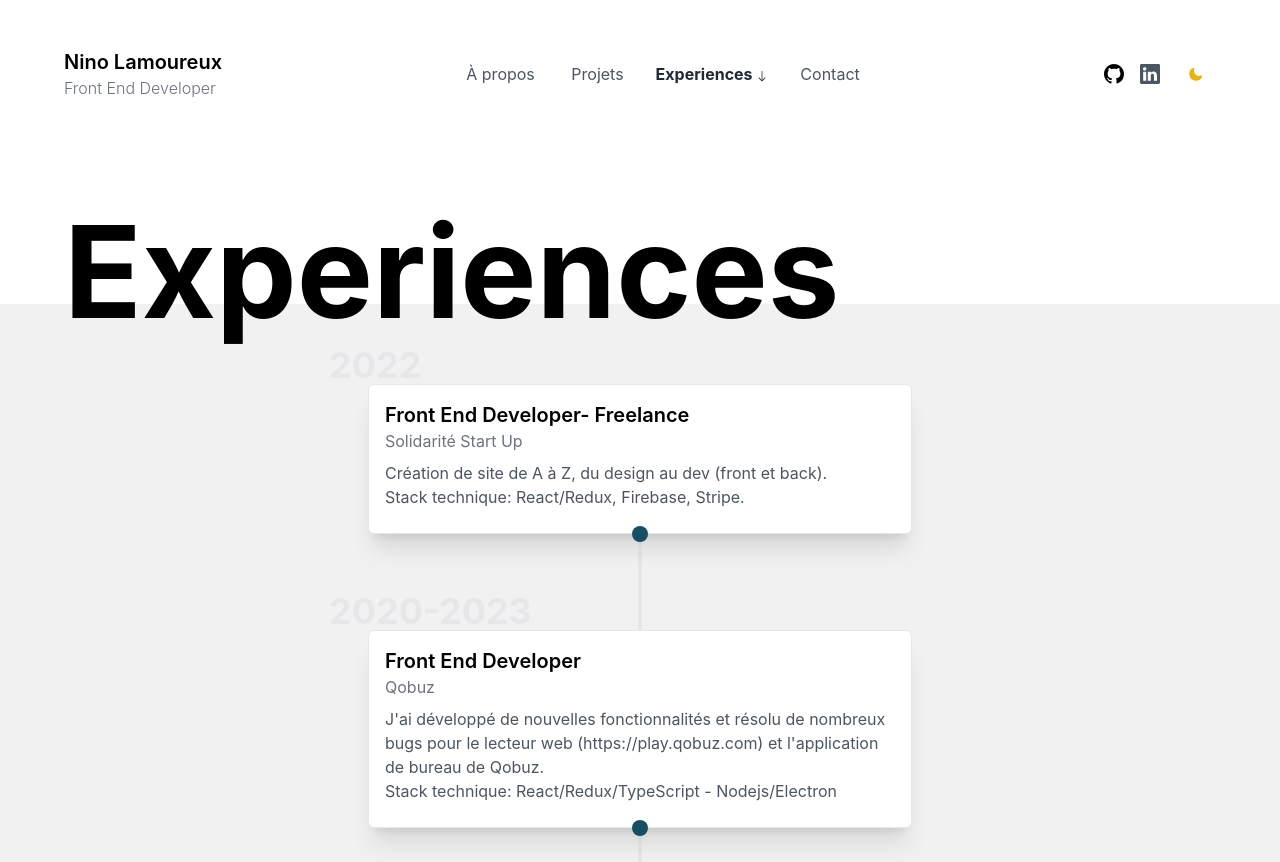
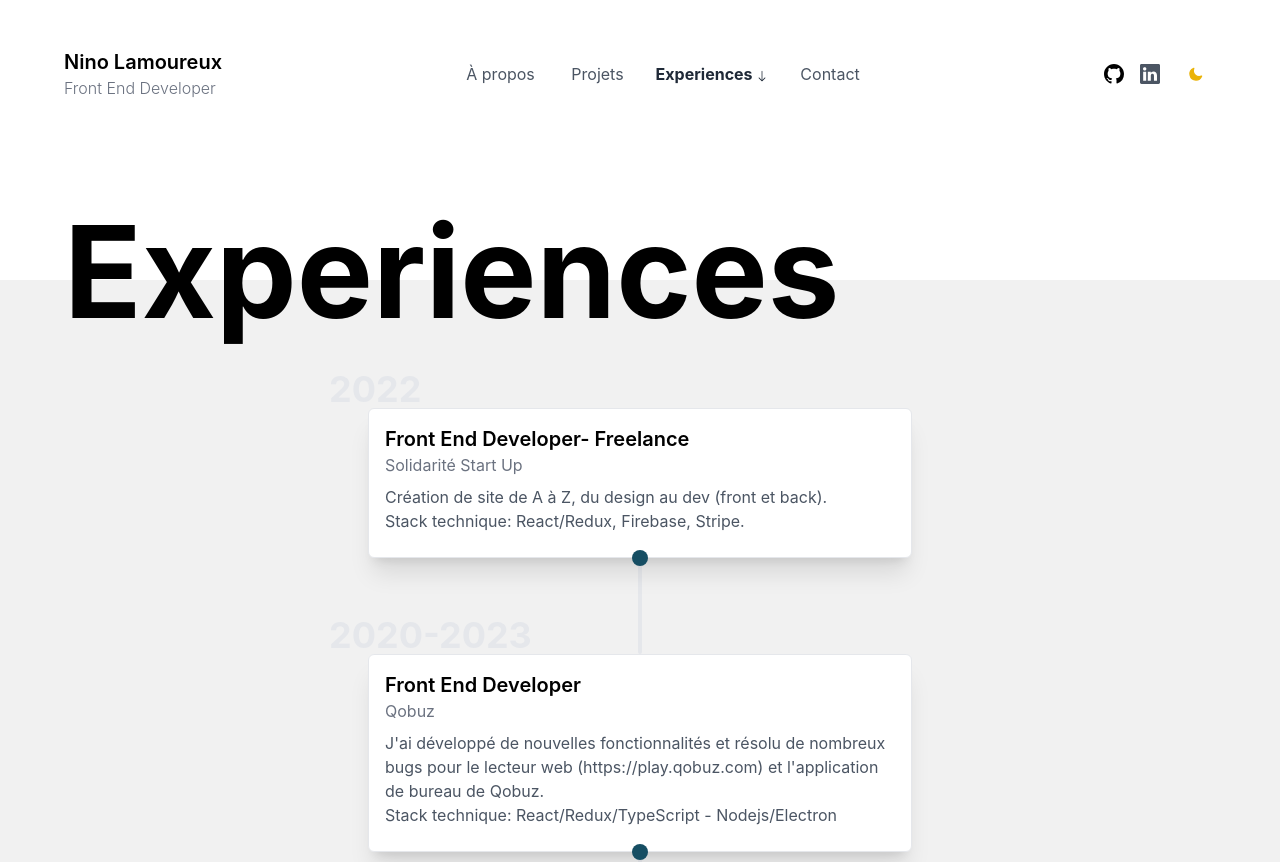
Before and after one commit to ninolam/nino-portfolio, a Next.js app: page /experience in a window 1280 px wide. Shown: the top 862 px of the page. Built offline with nearby package versions, Linux system fonts and the light colour scheme.

Commit message:
change some data and css

```diff
--- a/components/AboutMe.js
+++ b/components/AboutMe.js
@@ -10,7 +10,7 @@ export default function AboutMe() {
         </h1>
       </div>
       <div className="bg-[#F1F1F1] -mt-10 dark:bg-gray-900">
-        <div className="text-container max-w-6xl mx-auto pt-20">
+        <div className="text-container max-w-6xl mx-auto pt-12 md:pt-20">
           <p
             className="leading-loose text-2xl md:text-4xl font-semibold  mx-4"
             style={{ lineHeight: "3rem" }}
--- a/components/Experience.js
+++ b/components/Experience.js
@@ -9,8 +9,8 @@ export default function Experience() {
           Experiences
         </h1>
       </div>
-      <div className="bg-[#F1F1F1] dark:bg-gray-900 -mt-4">
-        <div className="grid grid-cols-1 dark:bg-gray-900 max-w-xl mx-auto pt-20">
+      <div className="bg-[#F1F1F1] dark:bg-gray-900 -mt-10">
+        <div className="grid grid-cols-1 dark:bg-gray-900 max-w-xl mx-auto pt-12 md:pt-32">
           {/* Experience card */}
           {userData.experience.map((exp, idx) => (
             <>
--- a/components/Projects.js
+++ b/components/Projects.js
@@ -9,8 +9,8 @@ export default function Projects() {
           Projets
         </h1>
       </div>
-      <div className="bg-[#F1F1F1] dark:bg-gray-900">
-        <div className="max-w-6xl mx-auto grid grid-cols-1 md:grid-cols-2 gap-8 py-20 pb-40">
+      <div className="bg-[#F1F1F1] dark:bg-gray-900 -mt-10">
+        <div className="max-w-6xl mx-auto grid grid-cols-1 md:grid-cols-2 gap-8 py-20 pb-40 pt-12 md:pt-32">
           {userData.projects.map((proj, idx) => (
             <ProjectCard
               title={proj.title}
--- a/constants/data.js
+++ b/constants/data.js
@@ -43,7 +43,7 @@ const userData = {
       title: "Front End Developer- Freelance",
       company: "Solidarité Start Up",
       year: "2022",
-      companyLink: "https://solidarite-start-up.com",
+      companyLink: "https://solidarite-start-up.fr",
       desc: "Création de site de A à Z, du design au dev (front et back). <br> Stack technique: React/Redux, Firebase, Stripe.",
     },
     {
@@ -57,7 +57,7 @@ const userData = {
       title: "Alternance",
       company: "Agence And After",
       year: "2019",
-      companyLink: "https://knr.paris/",
+      companyLink: "https://www.andafter.fr/fr-fr/",
       desc: "En tant que développeur front-end et webmaster, j'ai travaillé sur des sites e-commerce tels que Pierre Ricaud, Daniel Jouvance, Le Bourget et Linvosges.",
     },
     {
```
